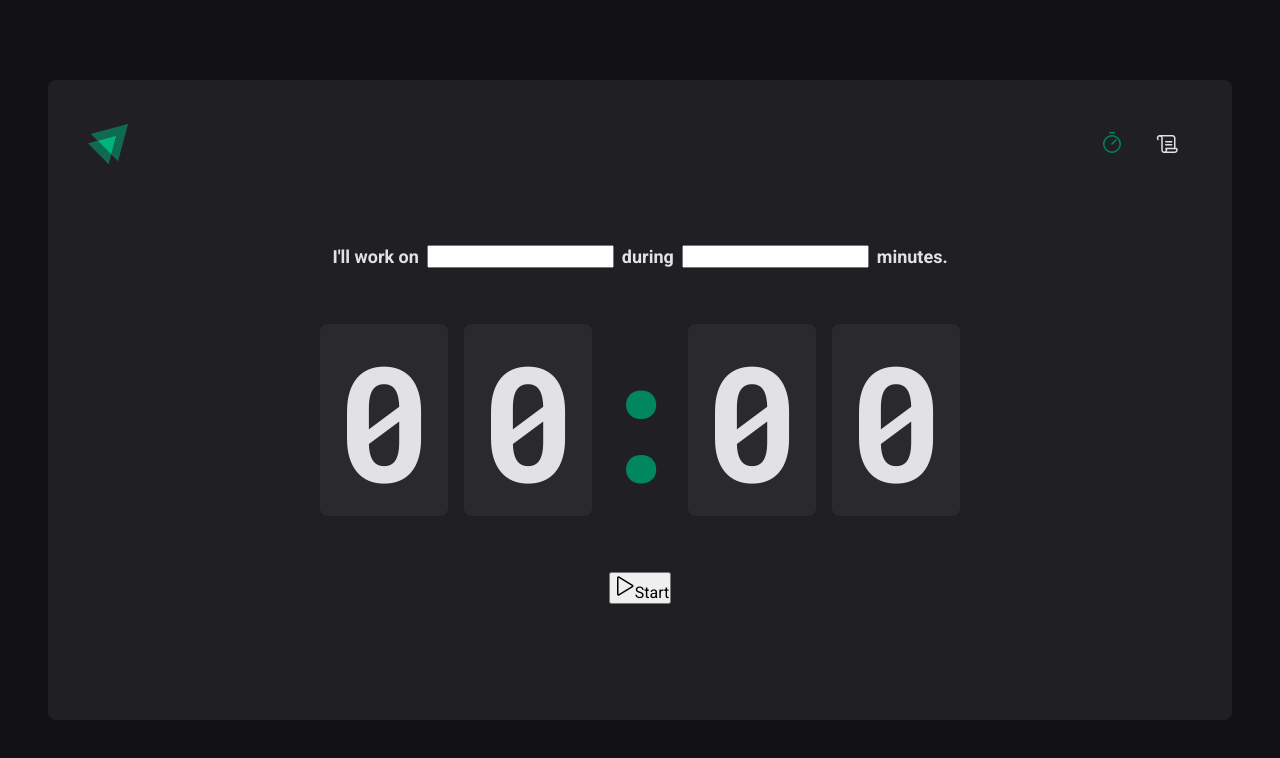
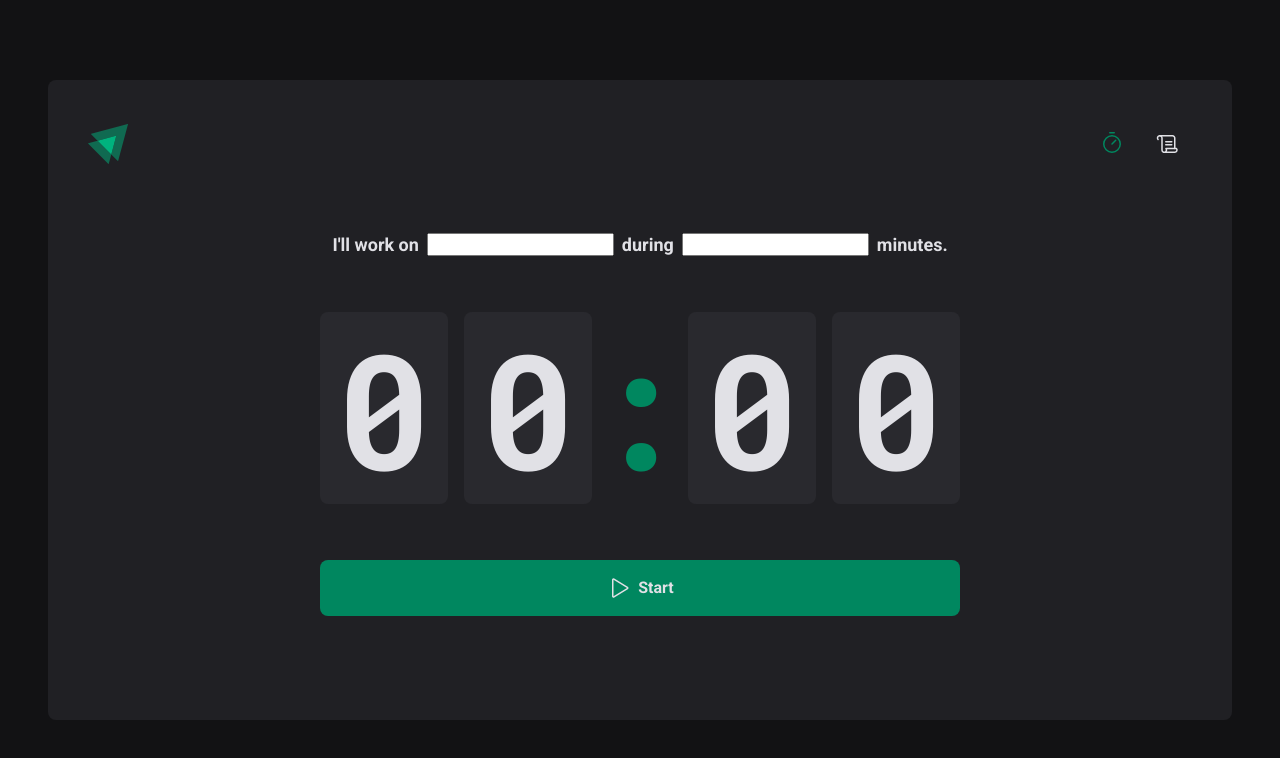
Before and after one commit to renatomarquesteles/ignite-02-pomodoro, a React (Vite) app: page / in a window 1280 px wide. Shown: the top 758 px of the page. Built offline with nearby package versions, Linux system fonts and the light colour scheme.

Commit message:
adds start coutdown button

```diff
--- a/src/pages/Home/index.tsx
+++ b/src/pages/Home/index.tsx
@@ -5,6 +5,7 @@
   FormContainer,
   HomeContainer,
   Separator,
+  StartCountdownButton,
 } from './styles'
 
 export const Home = () => {
@@ -29,10 +30,10 @@
           <span>0</span>
         </CountdownContainer>
 
-        <button type="submit">
+        <StartCountdownButton type="submit">
           <Play size={24} />
           Start
-        </button>
+        </StartCountdownButton>
       </form>
     </HomeContainer>
   )
--- a/src/pages/Home/styles.ts
+++ b/src/pages/Home/styles.ts
@@ -50,3 +50,27 @@
   display: flex;
   justify-content: center;
 `
+
+export const StartCountdownButton = styled.button`
+  width: 100%;
+  border: 0;
+  padding: 1rem;
+  border-radius: 8px;
+  background: ${(props) => props.theme['green-500']};
+  color: ${(props) => props.theme['gray-100']};
+  font-weight: bold;
+  display: flex;
+  align-items: center;
+  justify-content: center;
+  gap: 0.5rem;
+  cursor: pointer;
+
+  &:disabled {
+    opacity: 0.7;
+    cursor: not-allowed;
+  }
+
+  &:not(:disabled):hover {
+    background: ${(props) => props.theme['green-700']};
+  }
+`
```
